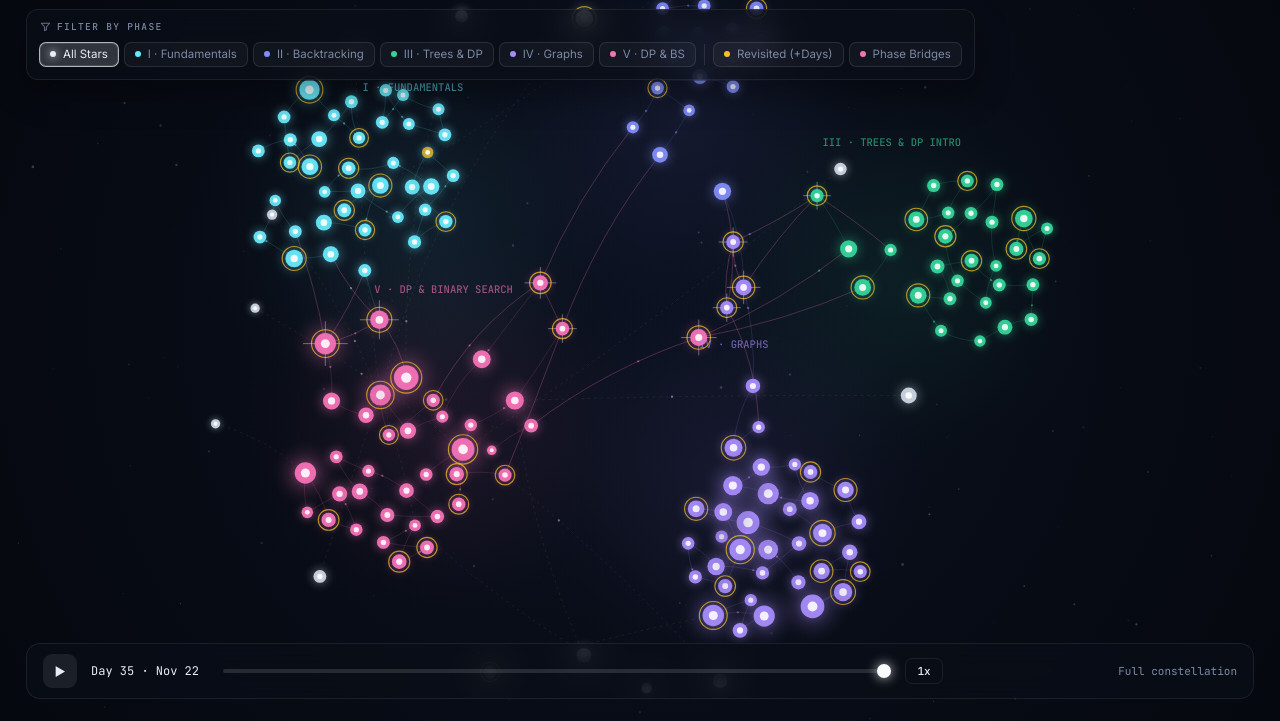
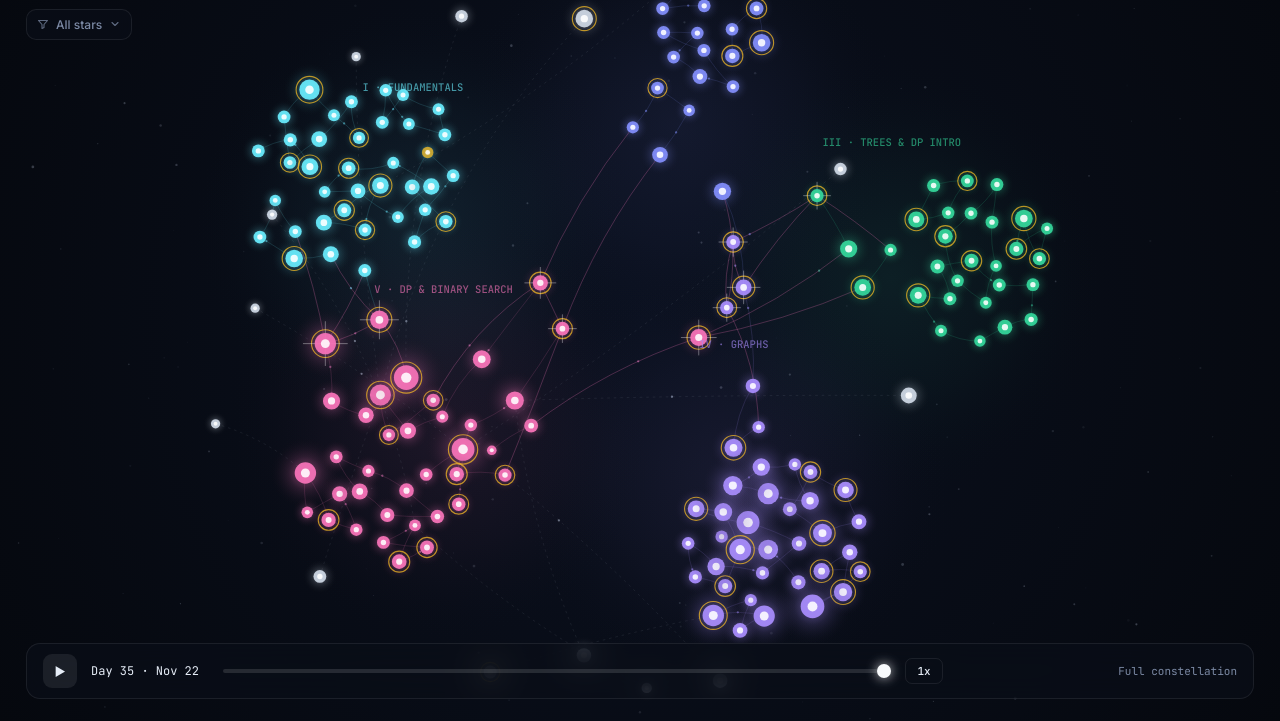
Before and after one commit to LodunCoombs/leetcode-month-constellation, a plain HTML site: page index.html in a window 1280 px wide. Shown: the part 79-800 px from the top of the page. Drawn offline with nearby package versions, Linux system fonts and the light colour scheme; animation ran at ten frames a second.

Commit message:
feat: Improve filter bar, make collapsible

```diff
--- a/index.html
+++ b/index.html
@@ -148,101 +148,123 @@
         color: var(--text);
       }
 
-      /* Phase Filter Panel */
+      /* Phase filter: quiet chip, menu only while open */
       .filter-panel {
-        display: flex;
-        flex-direction: column;
-        gap: 9px;
+        position: relative;
         max-width: 100%;
-        padding: 10px 12px 12px;
+      }
+      .filter-chip {
+        display: inline-flex;
+        align-items: stretch;
+        max-width: 100%;
         background: var(--panel);
         backdrop-filter: blur(16px);
         -webkit-backdrop-filter: blur(16px);
         border: 1px solid var(--border);
-        border-radius: 12px;
-        box-shadow: 0 14px 34px rgba(0, 0, 0, 0.32);
-      }
-      .filter-head {
-        display: flex;
-        align-items: center;
-        justify-content: space-between;
-        gap: 18px;
-        padding: 0 1px;
-      }
-      .filter-label {
-        display: inline-flex;
-        align-items: center;
-        gap: 6px;
-        font-family: var(--mono);
-        font-size: 9.5px;
-        font-weight: 500;
-        letter-spacing: 0.14em;
-        text-transform: uppercase;
-        color: var(--muted);
-      }
-      .filter-label svg {
-        opacity: 0.8;
-      }
-      .filter-reset {
-        font-family: var(--mono);
-        font-size: 9.5px;
-        letter-spacing: 0.06em;
-        padding: 2px 5px;
-        border-radius: 4px;
-        color: var(--muted);
-      }
-      .filter-reset:hover {
-        color: var(--text);
-        background: rgba(255, 255, 255, 0.07);
-      }
-      .filter-reset[hidden] {
-        display: none;
-      }
-      .filter-options {
-        display: flex;
-        flex-wrap: wrap;
-        gap: 5px;
-      }
-      .phase-pill {
+        border-radius: 10px;
+      }
+      .filter-panel.open .filter-chip,
+      .filter-chip.filtering {
+        border-color: rgba(255, 255, 255, 0.16);
+      }
+      .filter-toggle {
         display: inline-flex;
         align-items: center;
         gap: 7px;
-        padding: 5px 10px;
-        font-family: var(--sans);
-        font-size: 11.5px;
+        min-width: 0;
+        padding: 7px 10px;
+        border-radius: 9px;
+        color: var(--muted);
+        font-size: 12px;
+        font-weight: 500;
+      }
+      .filter-toggle:hover,
+      .filter-panel.open .filter-toggle {
+        color: var(--text);
+        background: transparent;
+      }
+      .filter-toggle svg {
+        flex-shrink: 0;
+        opacity: 0.75;
+      }
+      .filter-toggle-label {
+        overflow: hidden;
+        text-overflow: ellipsis;
+        white-space: nowrap;
+      }
+      .filter-chev {
+        opacity: 0.55;
+        transition: transform 0.16s ease;
+      }
+      .filter-panel.open .filter-chev {
+        transform: rotate(180deg);
+      }
+      .filter-clear {
+        padding: 0 9px;
+        border-left: 1px solid var(--border);
+        border-radius: 0 9px 9px 0;
+        color: var(--muted);
+        font-size: 12px;
+        line-height: 1;
+      }
+      .filter-clear:hover {
+        color: var(--text);
+        background: rgba(255, 255, 255, 0.06);
+      }
+      .filter-clear[hidden] {
+        display: none;
+      }
+      .filter-popover {
+        position: absolute;
+        top: calc(100% + 8px);
+        left: 0;
+        z-index: 12;
+        display: none;
+        min-width: 208px;
+        padding: 5px;
+        background: rgba(10, 14, 24, 0.9);
+        backdrop-filter: blur(18px);
+        -webkit-backdrop-filter: blur(18px);
+        border: 1px solid var(--border);
+        border-radius: 12px;
+        box-shadow: 0 16px 36px rgba(0, 0, 0, 0.42);
+      }
+      .filter-panel.open .filter-popover {
+        display: block;
+      }
+      .filter-item {
+        display: flex;
+        align-items: center;
+        justify-content: flex-start;
+        gap: 8px;
+        width: 100%;
+        padding: 6px 8px;
+        border-radius: 7px;
+        font-size: 12px;
         font-weight: 400;
         line-height: 1.2;
+        text-align: left;
         color: var(--muted);
-        background: rgba(255, 255, 255, 0.035);
-        border: 1px solid rgba(255, 255, 255, 0.1);
-        border-radius: 7px;
-        cursor: pointer;
-        transition:
-          background 0.16s ease,
-          border-color 0.16s ease,
-          color 0.16s ease,
-          box-shadow 0.16s ease;
-      }
-      .phase-pill:hover {
+        background: transparent;
+      }
+      .filter-item:hover {
         color: var(--text);
+        background: rgba(255, 255, 255, 0.06);
+      }
+      .filter-item.active {
+        color: var(--text);
+        background: rgba(var(--pill-rgb), 0.16);
+      }
+      .filter-item:focus-visible,
+      .filter-toggle:focus-visible,
+      .filter-clear:focus-visible {
+        outline: 2px solid #a5b4fc;
+        outline-offset: 1px;
+      }
+      .filter-sep {
+        height: 1px;
+        margin: 4px 6px;
         background: rgba(255, 255, 255, 0.08);
-        border-color: rgba(255, 255, 255, 0.22);
-      }
-      .phase-pill.active {
-        color: var(--text);
-        background: rgba(var(--pill-rgb), 0.18);
-        border-color: rgba(var(--pill-rgb), 0.7);
-        box-shadow: inset 0 0 0 1px rgba(var(--pill-rgb), 0.12);
-      }
-      .phase-pill:focus-visible {
-        outline: 2px solid #a5b4fc;
-        outline-offset: 2px;
-      }
-      .filter-sep {
-        width: 1px;
-        align-self: stretch;
-        margin: 2px 3px;
-        background: rgba(255, 255, 255, 0.1);
       }
       .dot {
         width: 6px;
@@ -251,7 +273,8 @@
         flex-shrink: 0;
         background: var(--pill-color);
       }
-      .phase-pill.active .dot {
+      .filter-item.active .dot,
+      .filter-chip.filtering .dot {
         box-shadow: 0 0 8px var(--pill-color);
       }
 
@@ -603,12 +626,7 @@
         </div>
       </div>
 
-      <div
-        class="filter-panel"
-        id="phaseBar"
-        role="group"
-        aria-label="Filter by phase"
-      ></div>
+      <div class="filter-panel" id="phaseBar"></div>
     </div>
 
     <div class="hud-controls">
@@ -762,6 +780,7 @@
 
         let layoutMode = "constellation"; // 'constellation' | 'spiral'
         let activeFilter = "all"; // 'all' | '1'..'5' | '0' | 'bridge' | 'revisit'
+        let filterOpen = false;
         let hoveredNode = null;
         let selectedNode = null;
         let transform = d3.zoomIdentity;
@@ -1331,14 +1350,12 @@
             closeDossier();
           });
 
-        // Phase Filter Bar
-        function buildPhaseBar() {
-          const bar = document.getElementById("phaseBar");
-          bar.innerHTML = "";
-          const items = [
+        // Phase filter: collapsed chip, menu on demand
+        const FILTER_ITEMS = [
           {
             key: "all",
             label: "All Stars",
+            chip: "All stars",
             color: "#e6edf7",
             rgb: "230, 237, 247",
           },
@@ -1374,7 +1391,7 @@
           },
           {
             key: "revisit",
-              label: "Revisited (+Days)",
+            label: "Revisited",
             color: "#fbbf24",
             rgb: "251, 191, 36",
           },
@@ -1386,63 +1403,111 @@
           },
         ];
 
-          const head = document.createElement("div");
-          head.className = "filter-head";
-          head.innerHTML = `
-            <span class="filter-label">
-              <svg width="11" height="11" viewBox="0 0 24 24" fill="none"
+        function closePhaseFilter() {
+          filterOpen = false;
+          const bar = document.getElementById("phaseBar");
+          bar.classList.remove("open");
+          const toggle = document.getElementById("filterToggle");
+          if (toggle) toggle.setAttribute("aria-expanded", "false");
+        }
+
+        function buildPhaseBar() {
+          const bar = document.getElementById("phaseBar");
+          const current =
+            FILTER_ITEMS.find((it) => it.key === activeFilter) ||
+            FILTER_ITEMS[0];
+          const filtering = activeFilter !== "all";
+          bar.classList.toggle("open", filterOpen);
+          bar.innerHTML = "";
+
+          const chip = document.createElement("div");
+          chip.className = `filter-chip${filtering ? " filtering" : ""}`;
+          if (filtering) {
+            chip.style.borderColor = `rgba(${current.rgb}, 0.55)`;
+          }
+
+          const toggle = document.createElement("button");
+          toggle.type = "button";
+          toggle.id = "filterToggle";
+          toggle.className = "filter-toggle";
+          toggle.setAttribute("aria-expanded", String(filterOpen));
+          toggle.setAttribute("aria-controls", "phaseMenu");
+          toggle.title = "Filter the constellation by phase";
+          toggle.style.setProperty("--pill-color", current.color);
+          const dot = filtering
+            ? `<span class="dot" aria-hidden="true"></span>`
+            : `<svg width="12" height="12" viewBox="0 0 24 24" fill="none"
                 stroke="currentColor" stroke-width="2.2" stroke-linecap="round"
                 stroke-linejoin="round" aria-hidden="true">
                 <path d="M3 5h18l-7 8v6l-4 2v-8L3 5z" />
-              </svg>
-              Filter by phase
-            </span>`;
-          const reset = document.createElement("button");
-          reset.type = "button";
-          reset.className = "filter-reset";
-          reset.textContent = "Reset";
-          reset.title = "Show every star";
-          reset.hidden = activeFilter === "all";
-          reset.addEventListener("click", () => {
+              </svg>`;
+          toggle.innerHTML = `
+            ${dot}
+            <span class="filter-toggle-label">${current.chip || current.label}</span>
+            <svg class="filter-chev" width="12" height="12" viewBox="0 0 24 24" fill="none"
+              stroke="currentColor" stroke-width="2.2" stroke-linecap="round"
+              stroke-linejoin="round" aria-hidden="true">
+              <path d="M6 9l6 6 6-6" />
+            </svg>`;
+          toggle.addEventListener("click", () => {
+            filterOpen = !filterOpen;
+            bar.classList.toggle("open", filterOpen);
+            toggle.setAttribute("aria-expanded", String(filterOpen));
+          });
+          chip.appendChild(toggle);
+
+          const clear = document.createElement("button");
+          clear.type = "button";
+          clear.className = "filter-clear";
+          clear.textContent = "×";
+          clear.title = "Show every star";
+          clear.setAttribute("aria-label", "Clear phase filter");
+          clear.hidden = !filtering;
+          clear.addEventListener("click", () => {
             activeFilter = "all";
+            filterOpen = false;
             buildPhaseBar();
           });
-          head.appendChild(reset);
-          bar.appendChild(head);
-
-          const options = document.createElement("div");
-          options.className = "filter-options";
-
-          for (const it of items) {
+          chip.appendChild(clear);
+          bar.appendChild(chip);
+
+          const menu = document.createElement("div");
+          menu.id = "phaseMenu";
+          menu.className = "filter-popover";
+          menu.setAttribute("role", "group");
+          menu.setAttribute("aria-label", "Filter by phase");
+
+          for (const it of FILTER_ITEMS) {
             if (it.key === "revisit") {
-              const sep = document.createElement("span");
+              const sep = document.createElement("div");
               sep.className = "filter-sep";
               sep.setAttribute("aria-hidden", "true");
-              options.appendChild(sep);
+              menu.appendChild(sep);
             }
 
             const isActive = activeFilter === it.key;
-            const pill = document.createElement("button");
-            pill.type = "button";
-            pill.className = `phase-pill ${isActive ? "active" : ""}`;
-            pill.style.setProperty("--pill-color", it.color);
-            pill.style.setProperty("--pill-rgb", it.rgb);
-            pill.setAttribute("aria-pressed", String(isActive));
-            pill.title =
-              it.key === "all"
-                ? "Show every star"
-                : isActive
-                  ? "Click again to show all stars"
-                  : `Focus ${it.label}`;
-            pill.innerHTML = `<span class="dot" aria-hidden="true"></span>${it.label}`;
-            pill.addEventListener("click", () => {
+            const item = document.createElement("button");
+            item.type = "button";
+            item.className = `filter-item${isActive ? " active" : ""}`;
+            item.style.setProperty("--pill-color", it.color);
+            item.style.setProperty("--pill-rgb", it.rgb);
+            item.setAttribute("aria-pressed", String(isActive));
+            item.innerHTML = `<span class="dot" aria-hidden="true"></span>${it.label}`;
+            item.addEventListener("click", () => {
               activeFilter = isActive && it.key !== "all" ? "all" : it.key;
+              filterOpen = false;
               buildPhaseBar();
             });
-            options.appendChild(pill);
-          }
-          bar.appendChild(options);
-        }
+            menu.appendChild(item);
+          }
+          bar.appendChild(menu);
+        }
+
+        document.addEventListener("pointerdown", (e) => {
+          const bar = document.getElementById("phaseBar");
+          if (!filterOpen || bar.contains(e.target)) return;
+          closePhaseFilter();
+        });
 
         function matchesFilter(n) {
           if (activeFilter === "all") return true;
@@ -1517,6 +1582,10 @@
           .getElementById("playBtn")
           .addEventListener("click", togglePlay);
         window.addEventListener("keydown", (e) => {
+          if (e.key === "Escape" && filterOpen) {
+            closePhaseFilter();
+            return;
+          }
           if (e.code === "Space" && e.target.tagName !== "INPUT") {
             e.preventDefault();
             togglePlay();
```
Lines whose indentation alone changed are shown as unchanged.
